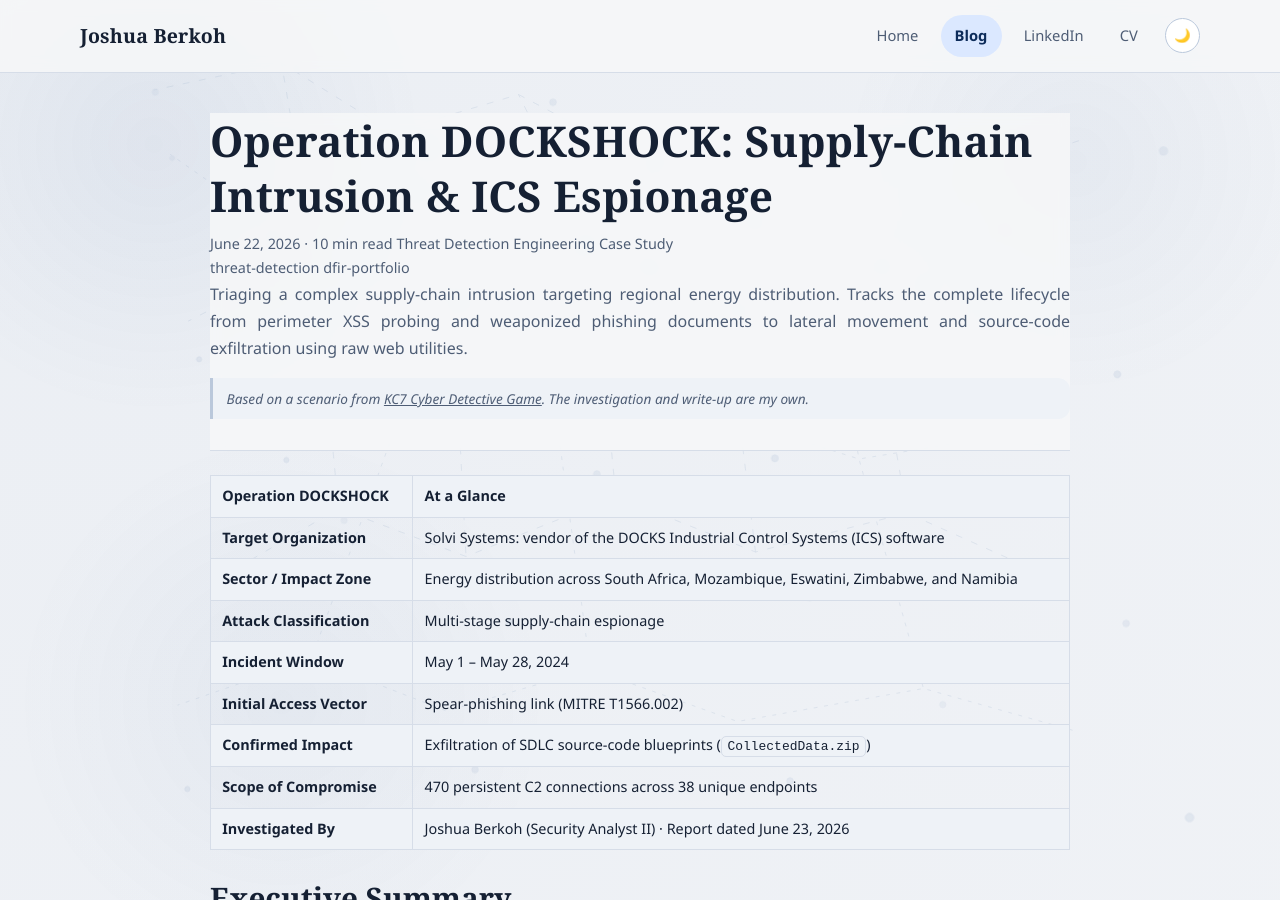
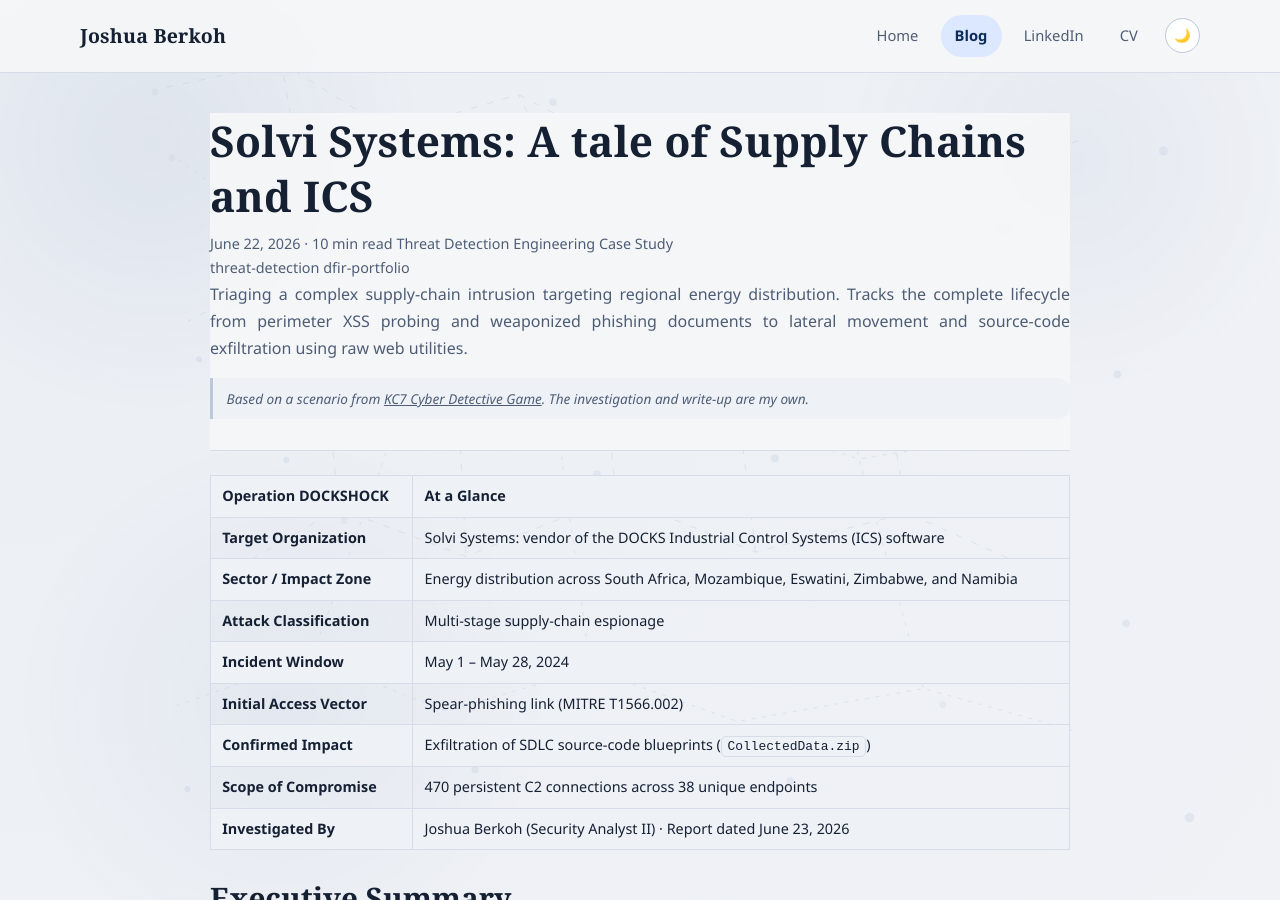
Before and after one commit to joshberk/joshberk.github.io, a Jekyll site: the page built from _posts/2026-06-22-operation-dockshock.md, in a window 1280 px wide and 900 px high. Built offline with Jekyll 4.4.1, drawn with Linux system fonts in a browser that asks for light colours.

Commit message:
docs: rename DOCKSHOCK post title to match KC7 scenario (Solvi Systems)
Title is now 'Solvi Systems: A tale of Supply Chains and ICS'. Permalink and
the in-report 'Operation DOCKSHOCK' codename are unchanged.

Co-Authored-By: Claude Opus 4.8 <noreply@anthropic.com>

```diff
--- a/_posts/2026-06-22-operation-dockshock.md
+++ b/_posts/2026-06-22-operation-dockshock.md
@@ -1,6 +1,6 @@
 ---
 layout: post
-title: "Operation DOCKSHOCK: Supply-Chain Intrusion & ICS Espionage"
+title: "Solvi Systems: A tale of Supply Chains and ICS"
 date: 2026-06-22
 categories: [threat-detection, dfir-portfolio]
 tags: [Critical Infrastructure, Supply Chain]
```
